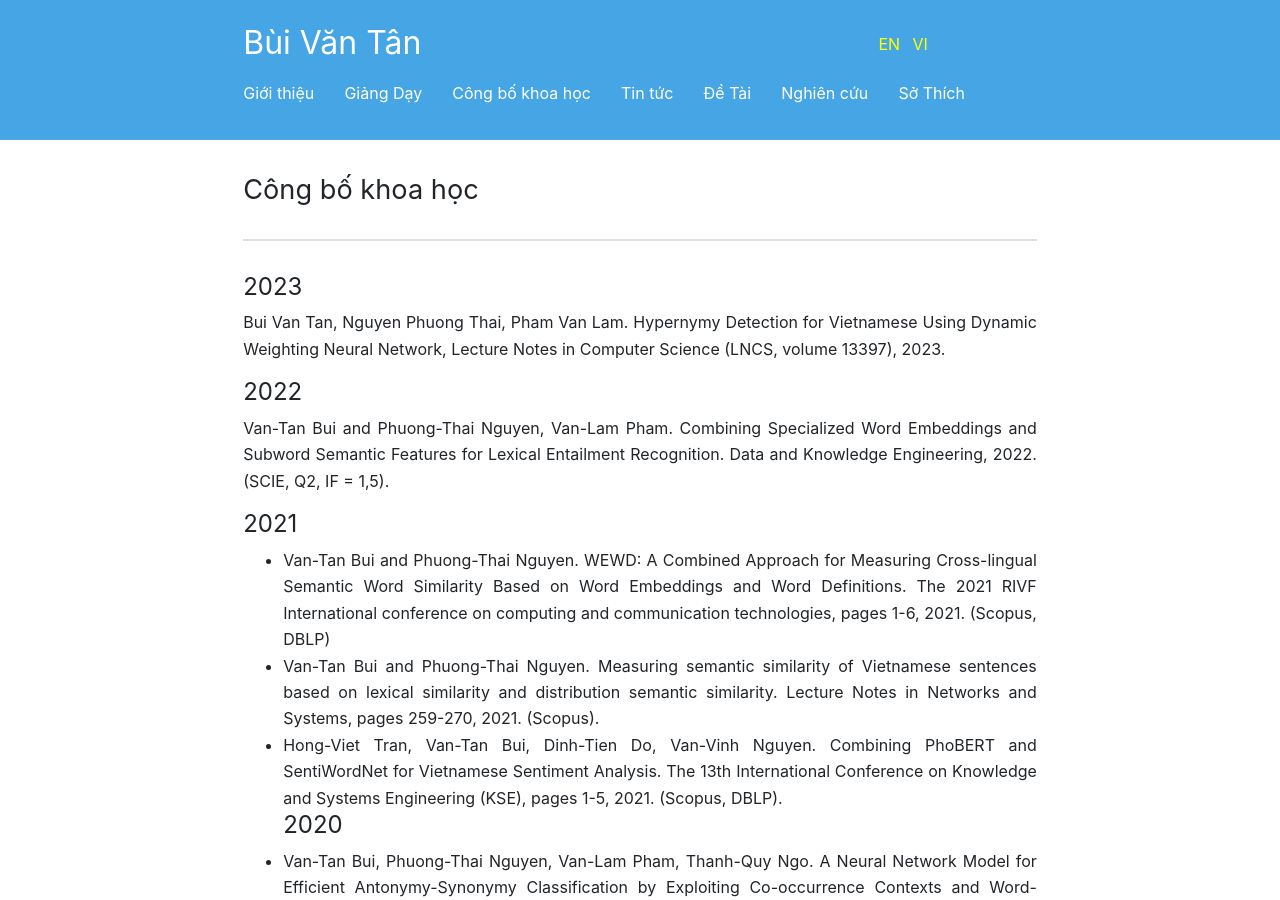
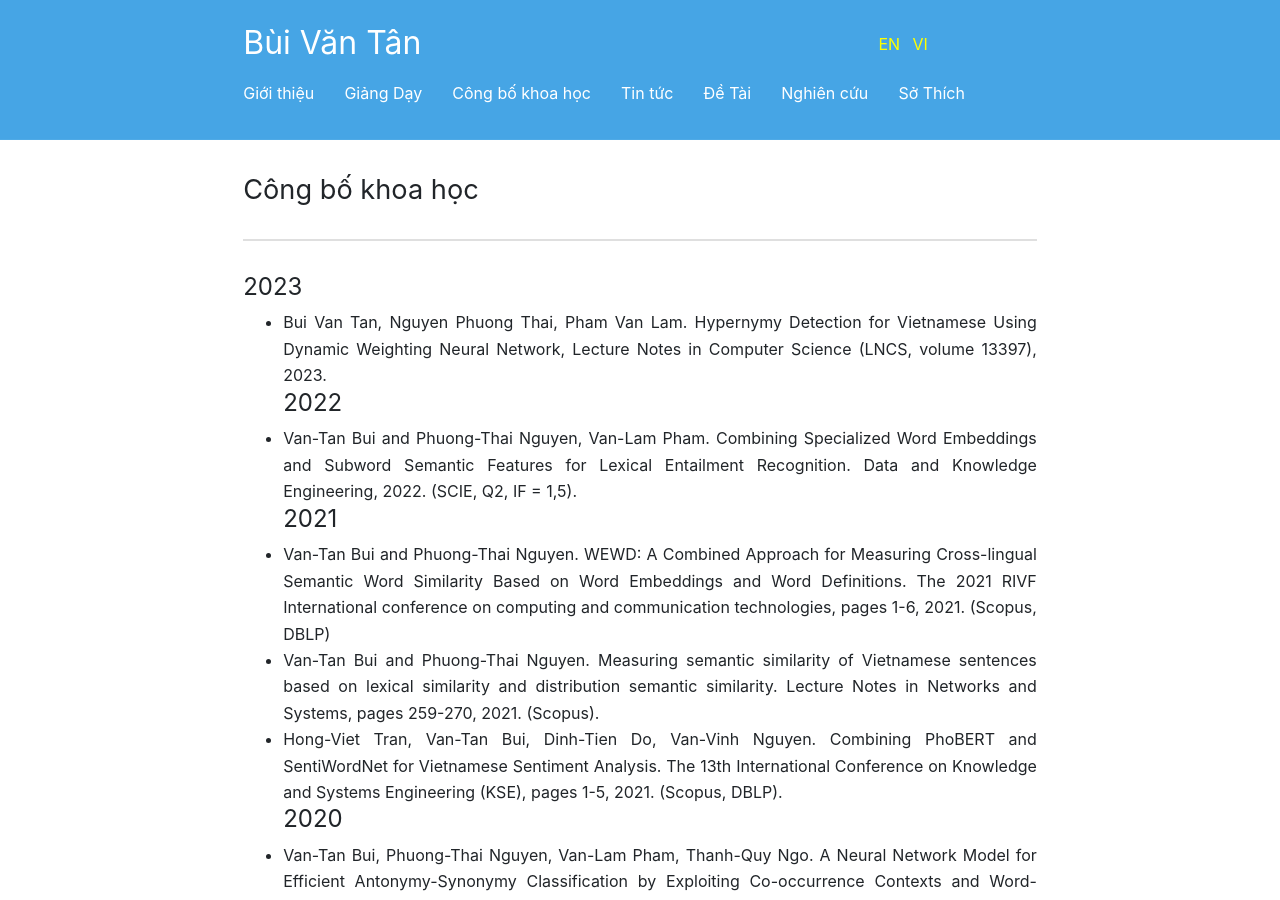
Before and after one commit to BuiTan/BuiTan.github.io, a Jekyll site: the page built from vi/CongBoKhoaHoc.md, in a window 1280 px wide and 900 px high. Built offline with Jekyll 4.4.1, drawn with Linux system fonts in a browser that asks for light colours.

```diff
--- a/vi/CongBoKhoaHoc.md
+++ b/vi/CongBoKhoaHoc.md
@@ -8,9 +8,9 @@ order: 2
 # Công bố khoa học
 ---
 #### 2023
-Bui Van Tan, Nguyen Phuong Thai, Pham Van Lam. Hypernymy Detection for Vietnamese Using Dynamic Weighting Neural Network,  Lecture Notes in Computer Science (LNCS, volume 13397), 2023.
+* Bui Van Tan, Nguyen Phuong Thai, Pham Van Lam. Hypernymy Detection for Vietnamese Using Dynamic Weighting Neural Network,  Lecture Notes in Computer Science (LNCS, volume 13397), 2023.
 #### 2022
-Van-Tan Bui and Phuong-Thai Nguyen, Van-Lam Pham. Combining Specialized Word Embeddings and Subword Semantic Features for Lexical Entailment Recognition. Data and Knowledge Engineering, 2022. (SCIE, Q2, IF = 1,5).
+* Van-Tan Bui and Phuong-Thai Nguyen, Van-Lam Pham. Combining Specialized Word Embeddings and Subword Semantic Features for Lexical Entailment Recognition. Data and Knowledge Engineering, 2022. (SCIE, Q2, IF = 1,5).
 #### 2021
 * Van-Tan Bui and Phuong-Thai Nguyen. WEWD: A Combined Approach for Measuring Cross-lingual Semantic Word Similarity Based on Word Embeddings and Word Definitions. The 2021 RIVF International conference on computing and communication technologies, pages 1-6, 2021. (Scopus, DBLP)
 * Van-Tan Bui and Phuong-Thai Nguyen. Measuring semantic similarity of Vietnamese sentences based on lexical similarity and distribution semantic similarity.
```
